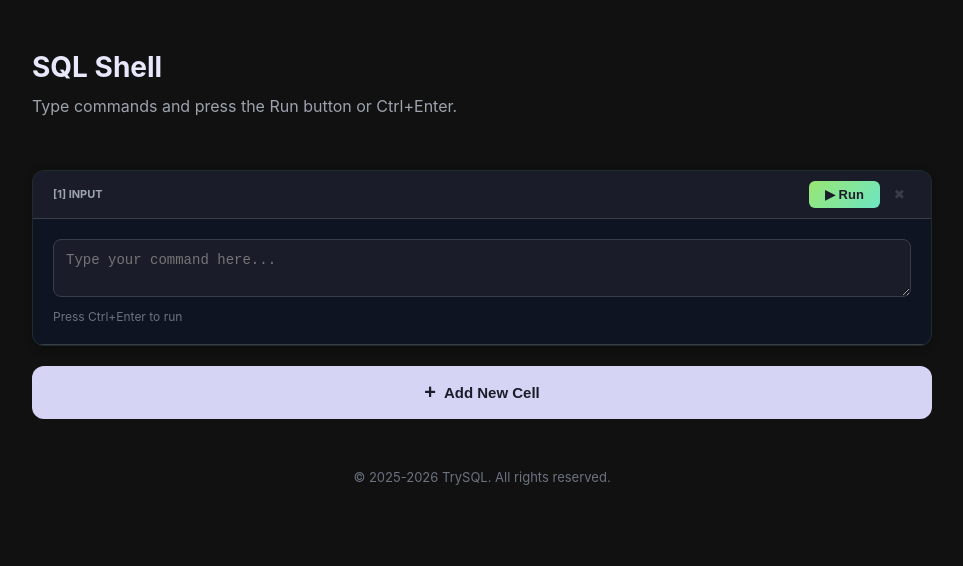
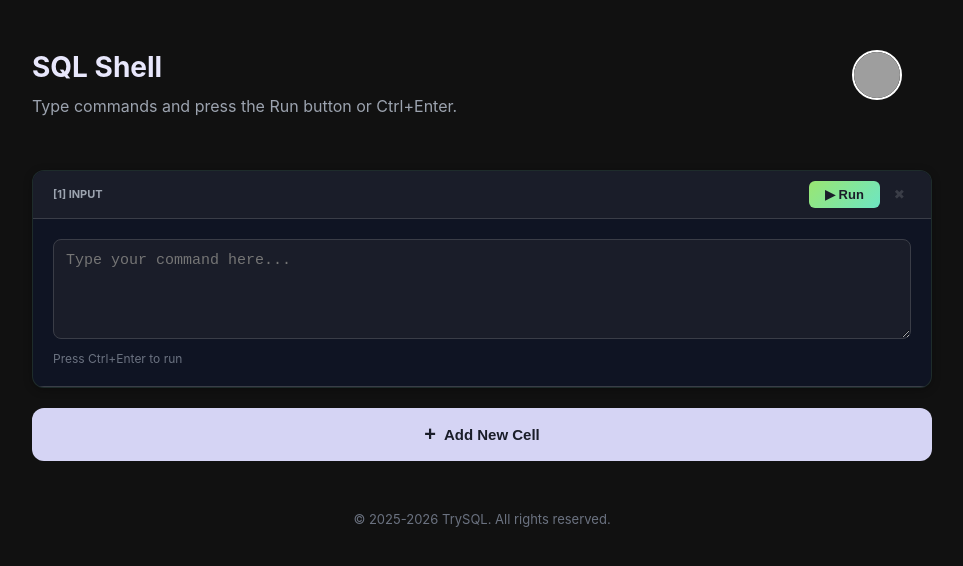
Before and after one commit to Abhijit-71/TrySQL, a Flask app: template runner/templates/shell.html in a window 1280 px wide. Shown: the top 566 px of the page, without its empty margins (158-1121 px from the left). Run offline with Flask 3, Linux system fonts and the light colour scheme; the template is opened without the code that fills it: most values are stand-ins (such as "Sample title", 1, 10 or a date in 2020); grey boxes are pictures that could not be loaded.

Commit message:
Enhance shell layout and add avatar fetching

```diff
--- a/runner/templates/shell.html
+++ b/runner/templates/shell.html
@@ -30,6 +30,8 @@
         padding: 30px;
         padding-left: 0px;
         margin-bottom: 20px;
+        display: flex;
+        justify-content: space-between;
       }
 
       .header h1 {
@@ -135,9 +137,9 @@
         border-radius: 8px;
         padding: 12px;
         font-family: "Courier New", monospace;
-        font-size: 14px;
+        font-size: 15px;
         resize: vertical;
-        min-height: 50px;
+        min-height: 100px;
         background: #1a1d29;
         color: #eaeaea;
         transition: all 0.3s ease;
@@ -224,9 +226,19 @@
         font-size: 13px;
         margin-top: 50px;
       }
+
+      .dashboard img {
+        width: 50px;
+        height: 50px;
+        border-radius: 50%;
+        border: 2px solid white;
+      }
       @media (max-width: 458px) {
         .output-area pre{
           font-size: 11px;
+        }
+        .input-area textarea {
+          font-size: 12px;
         }
       }
     </style>
@@ -234,8 +246,17 @@
   <body>
     <div class="container">
       <div class="header">
-        <h1>SQL Shell</h1>
-        <p>Type commands and press the Run button or Ctrl+Enter.</p>
+        <div class="title">
+            <h1>SQL Shell</h1>
+            <p>Type commands and press the Run button or Ctrl+Enter.</p>
+        </div>
+        <div class="dashboard">
+            <a href="/runner/dashboard">
+                <img
+          id="avatar-img"
+          src="https://api.dicebear.com/7.x/identicon/svg?seed=random&backgroundColor=f5f7fa&colorLevel=600"/>
+            </a>
+        </div>
       </div>
 
       <div id="cells-container"></div>
@@ -371,7 +392,7 @@
         var cellEl = document.getElementById("cell-" + cellId);
         cellEl.remove();
 
-        rerenderAllCells();
+        //rerenderAllCells();
       }
 
       function addCell() {
@@ -406,7 +427,17 @@
         });
       }
 
+      function fetchAvatar() {
+        const avatarUrl = `https://api.dicebear.com/7.x/identicon/svg?seed=${encodeURIComponent(
+          "{{username}}"
+        )}&backgroundColor=f5f7fa&colorLevel=600`;
+
+        document.getElementById("avatar-img").src = avatarUrl;
+      }
+
+
       createCell();
+      fetchAvatar();
     </script>
   </body>
 </html>
```
